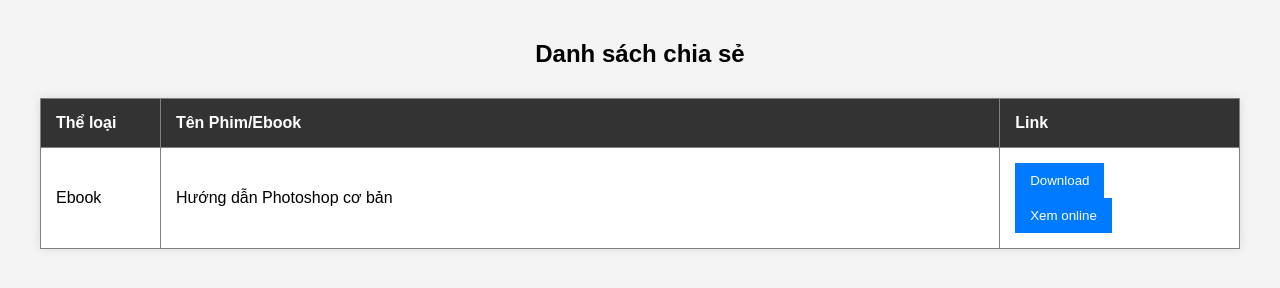
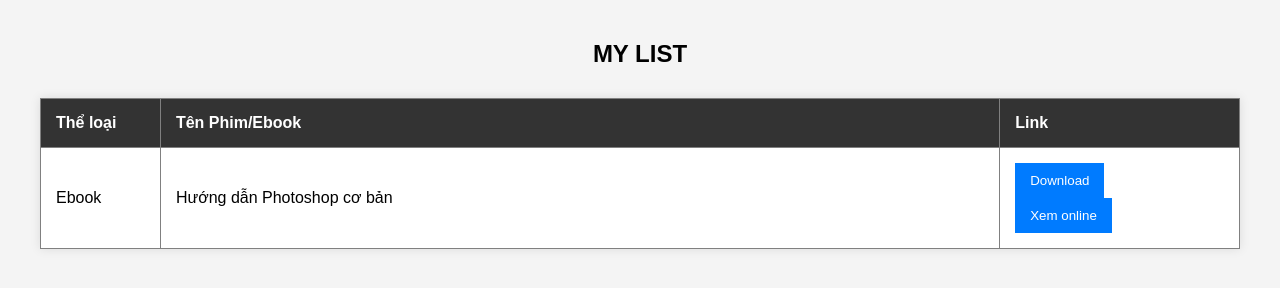
Before and after one commit to Ngocthai2703web1s/khodata, a plain HTML site: page index.html in a window 1280 px wide. Drawn offline with Linux system fonts and the light colour scheme.

Commit message:
Update index.html

```diff
--- a/index.html
+++ b/index.html
@@ -8,7 +8,7 @@
 </head>
 <body>
 
-<h2>Danh sách chia sẻ</h2>
+<h2>MY LIST</h2>
 
 <table border="1">
     <thead>
```
